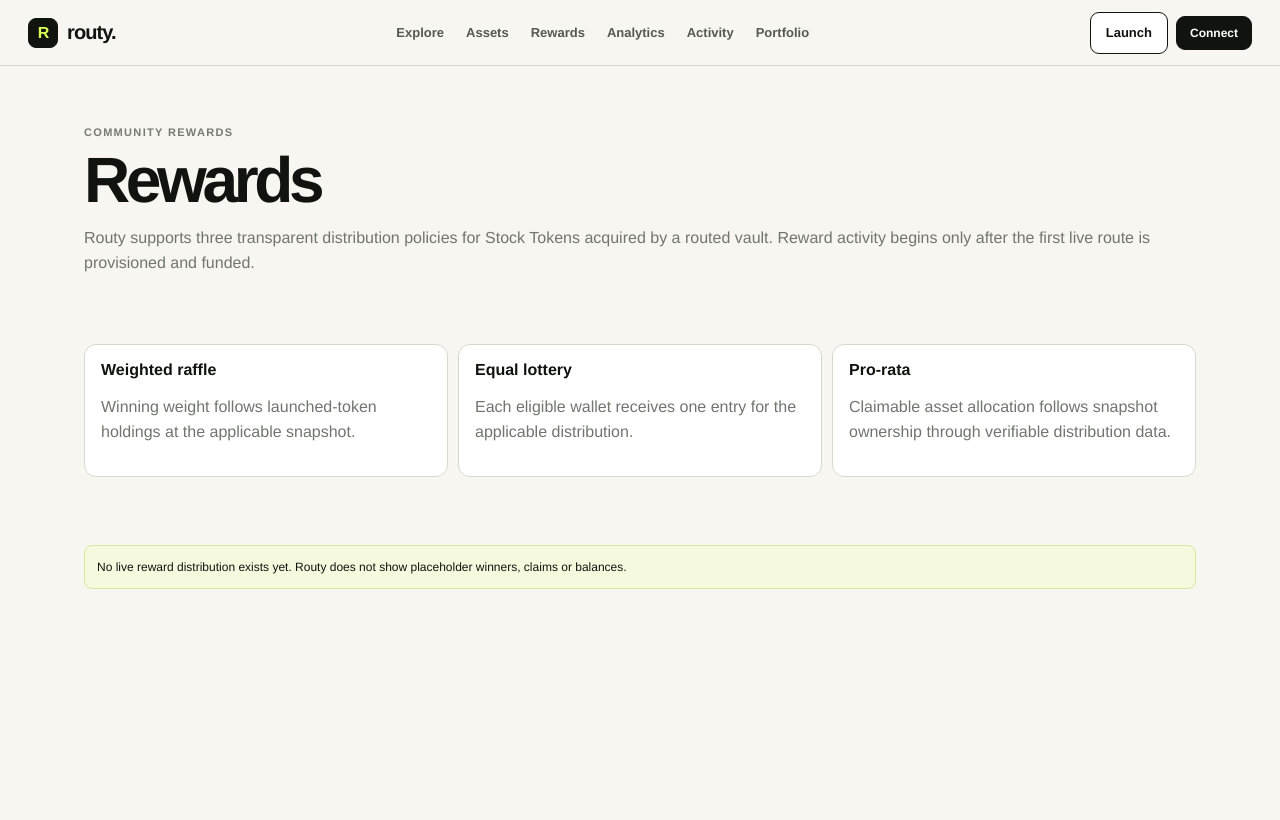
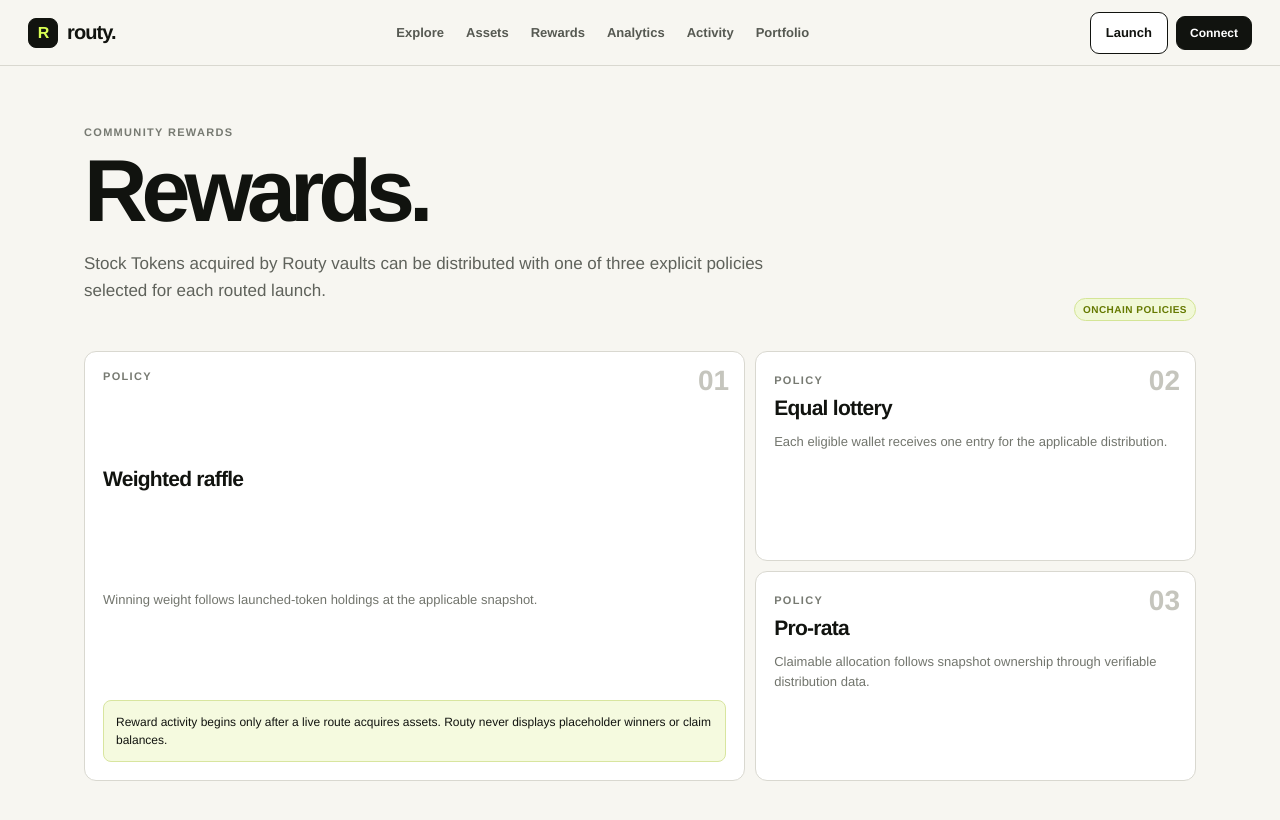
Before and after one commit to RoutyFund/Routy-Fund, a Next.js app: page /rewards in a window 1280 px wide. Shown: the top 820 px of the page. Built offline with nearby package versions, Linux system fonts and the light colour scheme; no server answers.

Commit message:
ui: complete Routy public app redesign

```diff
--- a/src/app/rewards/page.tsx
+++ b/src/app/rewards/page.tsx
@@ -1 +1,3 @@
-import Nav from "@/components/Nav";export default function Rewards(){return <main className="shell"><Nav/><div className="wrap"><span className="kicker">Community rewards</span><h1 style={{fontSize:64}}>Rewards</h1><p className="muted">Routy supports three transparent distribution policies for Stock Tokens acquired by a routed vault. Reward activity begins only after the first live route is provisioned and funded.</p><div className="grid section"><div className="card"><b>Weighted raffle</b><p className="muted">Winning weight follows launched-token holdings at the applicable snapshot.</p></div><div className="card"><b>Equal lottery</b><p className="muted">Each eligible wallet receives one entry for the applicable distribution.</p></div><div className="card"><b>Pro-rata</b><p className="muted">Claimable asset allocation follows snapshot ownership through verifiable distribution data.</p></div></div><div className="notice section">No live reward distribution exists yet. Routy does not show placeholder winners, claims or balances.</div></div></main>}
+import Nav from "@/components/Nav";
+const policies=[["01","Weighted raffle","Winning weight follows launched-token holdings at the applicable snapshot."],["02","Equal lottery","Each eligible wallet receives one entry for the applicable distribution."],["03","Pro-rata","Claimable allocation follows snapshot ownership through verifiable distribution data."]];
+export default function Rewards(){return <main className="shell"><Nav/><div className="wrap"><header className="page-head"><div className="page-head-copy"><span className="eyebrow">Community rewards</span><h1>Rewards.</h1><p className="lead">Stock Tokens acquired by Routy vaults can be distributed with one of three explicit policies selected for each routed launch.</p></div><span className="pill">Onchain policies</span></header><div className="feature-grid">{policies.map(([n,t,d],i)=><article className={"feature-card"+(i===0?" feature-card-wide":"")} key={t}><span className="feature-index">{n}</span><span className="micro">POLICY</span><h3>{t}</h3><p>{d}</p>{i===0&&<div className="notice">Reward activity begins only after a live route acquires assets. Routy never displays placeholder winners or claim balances.</div>}</article>)}</div></div></main>}
```
